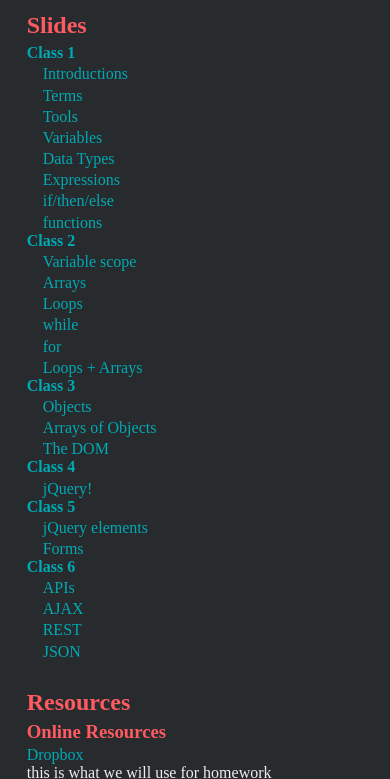
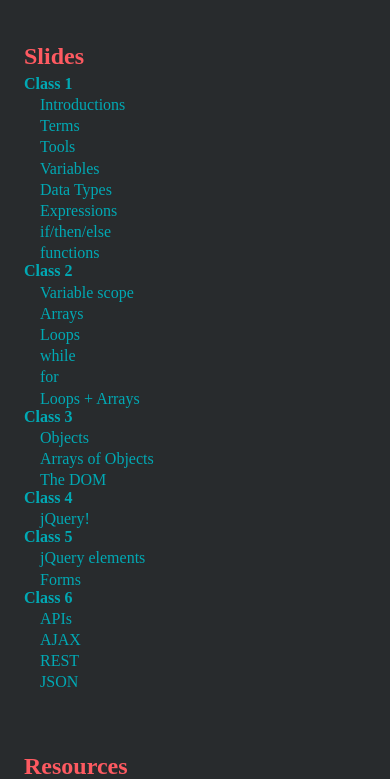
Before and after one commit to gdicbusjs/gdicbusjs.github.io, a plain HTML site: page index.html in a window 390 px wide. Shown: the part 99-878 px from the top of the page. Drawn offline with Linux system fonts and the light colour scheme.

Commit message:
Update main.css

```diff
--- a/css/main.css
+++ b/css/main.css
@@ -135,13 +135,20 @@
 	.slides , .resources {
 		border:3px ridge #fe5a61;
 		clear:both;
-		margin-left:4%;
-		margin-top:1em;
+		margin:0;
+		padding: 0 1em;
 		width:100%;
 	}
 	.slides {
 		min-height: 18em;
 	}
+
+
+	 #main , .content , .header {
+		display:inline-block;
+	 }
+
+
 
 }
 
```
